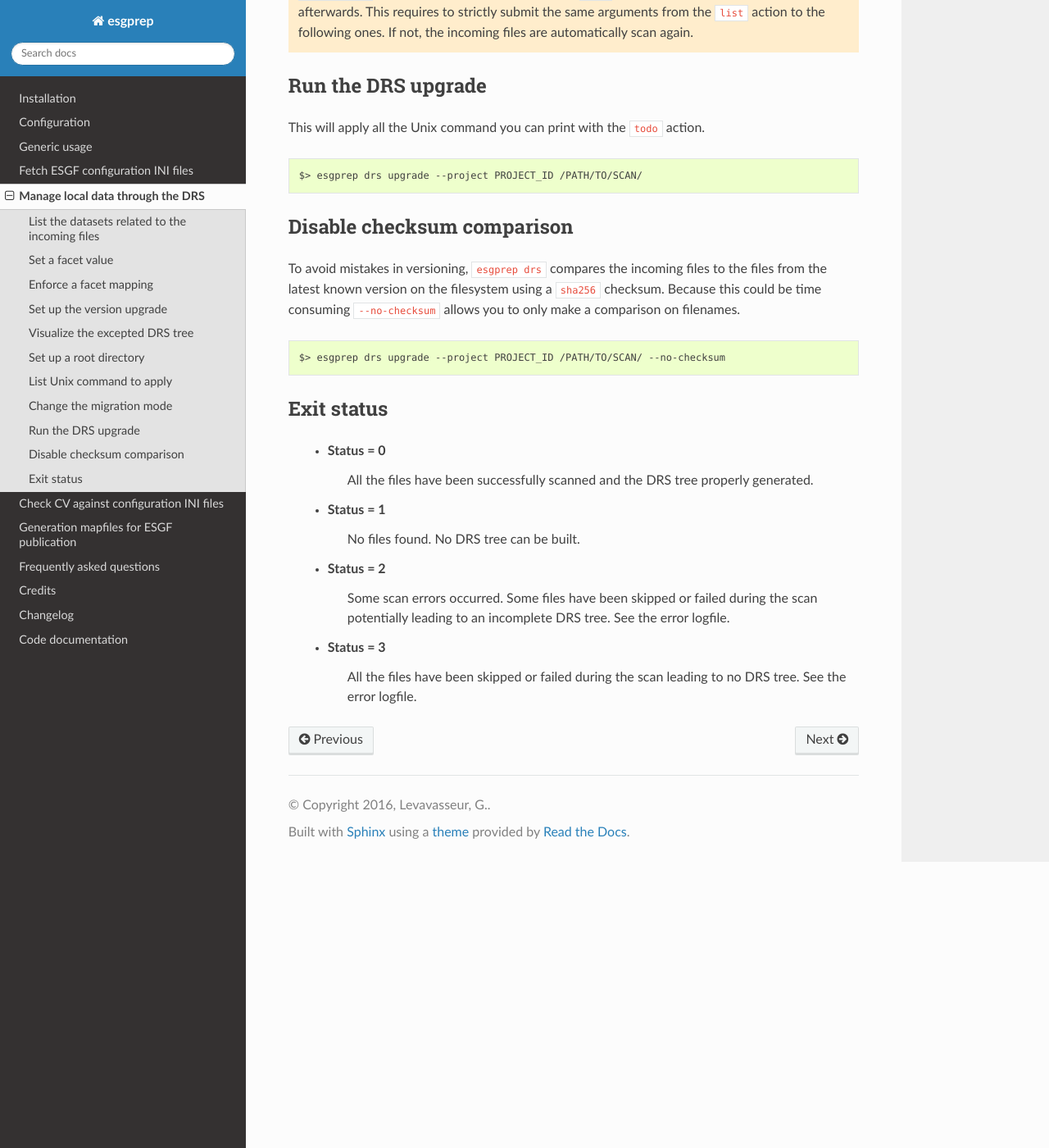
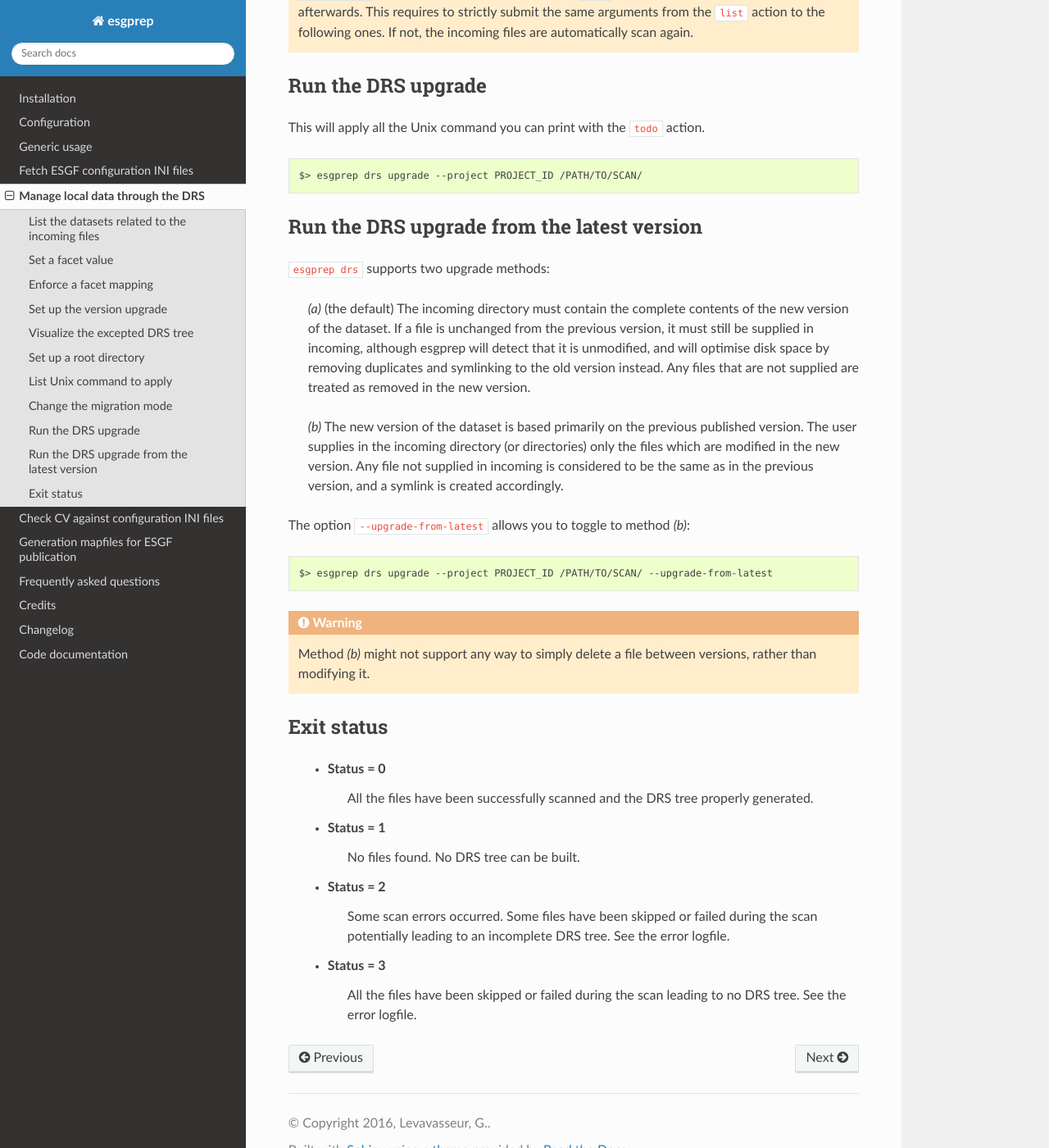
Before and after one commit to ESGF/esgf-prepare, a Sphinx documentation site: the page built from docs/drs.rst, in a window 1280 px wide and 1400 px high, scrolled down 3804 px. Shown: the whole window at 82% size. Built offline with Sphinx 7.4.7 and the Read the Docs theme 2.0.0, drawn with Linux system fonts in a browser that asks for light colours; the version number could not be read and is left out.

Commit message:
Add --upgrade-from-latest flag to allow different migration methods depending what is expected in the incoming

```diff
--- a/docs/drs.rst
+++ b/docs/drs.rst
@@ -159,16 +159,27 @@ This will apply all the Unix command you can print with the ``todo`` action.
 
     $> esgprep drs upgrade --project PROJECT_ID /PATH/TO/SCAN/
 
-Disable checksum comparison
-***************************
+Run the DRS upgrade from the latest version
+*******************************************
 
-To avoid mistakes in versioning, ``esgprep drs`` compares the incoming files to the files from the latest known version
-on the filesystem using a ``sha256`` checksum. Because this could be time consuming ``--no-checksum`` allows you to only
-make a comparison on filenames.
+``esgprep drs`` supports two upgrade methods:
+
+ *(a)* (the default) The incoming directory must contain the complete contents of the new version of the dataset.
+ If a file is unchanged from the previous version, it must still be supplied in incoming, although esgprep will
+ detect that it is unmodified, and will optimise disk space by removing duplicates and symlinking to the old version
+ instead. Any files that are not supplied are treated as removed in the new version.
+
+ *(b)* The new version of the dataset is based primarily on the previous published version. The user supplies in the
+ incoming directory (or directories) only the files which are modified in the new version. Any file not supplied in
+ incoming is considered to be the same as in the previous version, and a symlink is created accordingly.
+
+The option ``--upgrade-from-latest`` allows you to toggle to method *(b)*:
 
 .. code-block:: bash
 
-    $> esgprep drs upgrade --project PROJECT_ID /PATH/TO/SCAN/ --no-checksum
+    $> esgprep drs upgrade --project PROJECT_ID /PATH/TO/SCAN/ --upgrade-from-latest
+
+.. warning:: Method *(b)* might not support any way to simply delete a file between versions, rather than modifying it.
 
 Exit status
 ***********
```
Also changed, not shown: 5 other files.
